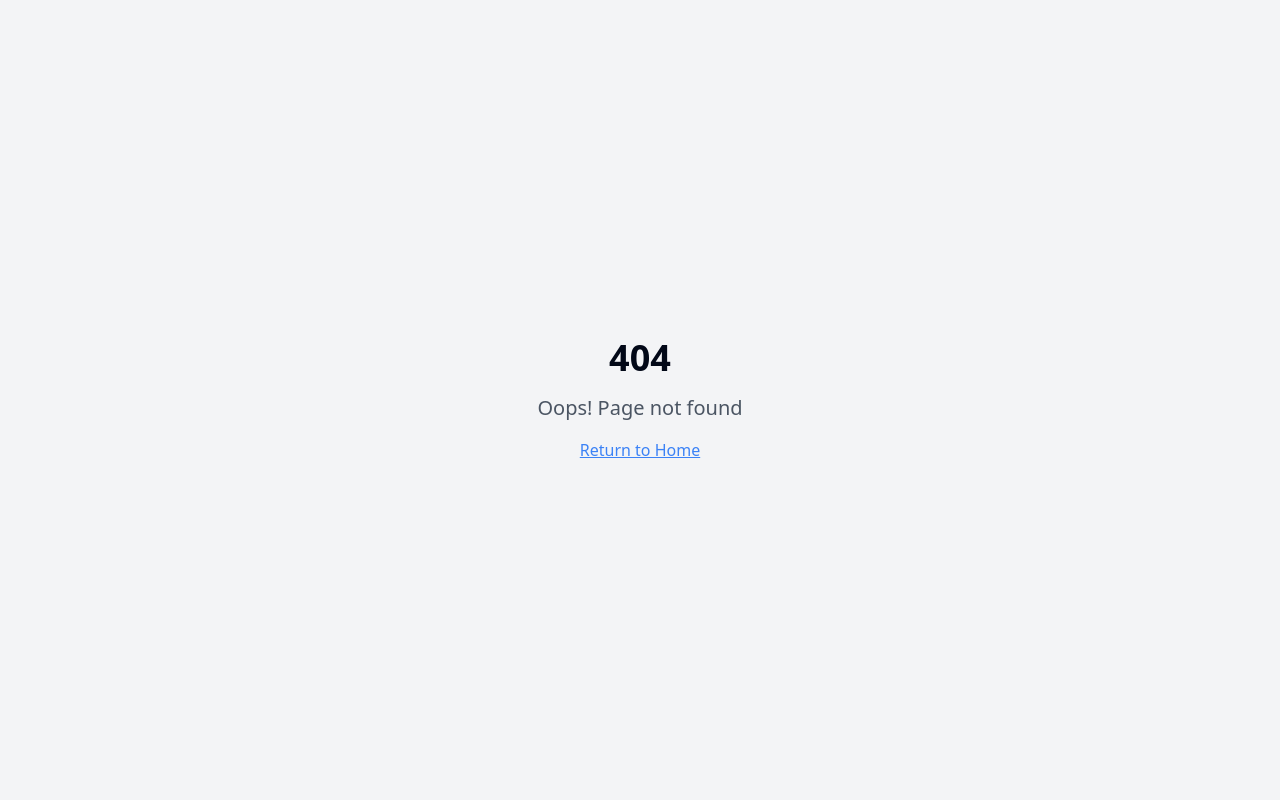
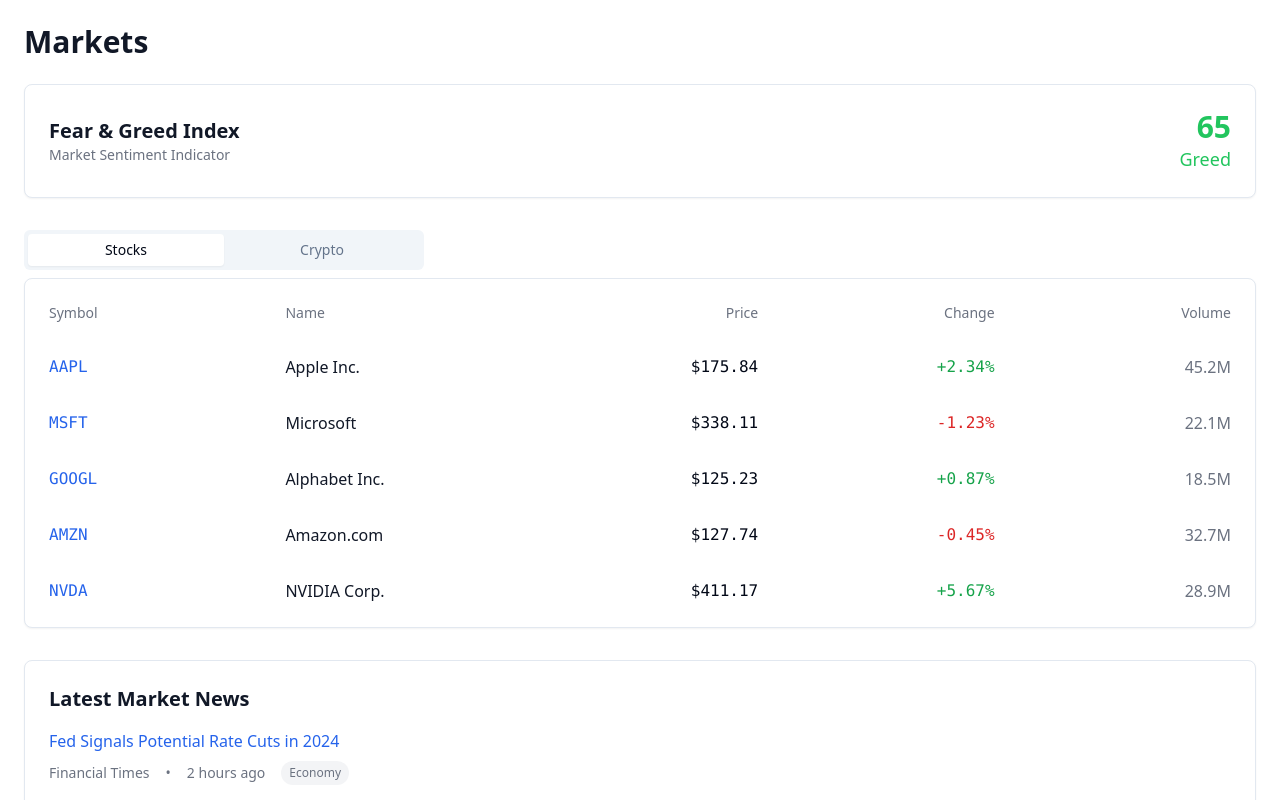
Before and after one commit to jruttan1/stock-page, a React (Vite) app: page /markets in a window 1280 px wide. Before the commit this address had no page. Shown: the top 800 px of the page. Built offline with nearby package versions, Linux system fonts and the light colour scheme.

Commit message:
Add stock and crypto tracker page
Implement a new page for tracking top stocks and cryptocurrencies in a modern blue and white design. The page will display tickers, names, and relevant details for each asset, along with a news section and a greed/fear index at the top.
[skip gpt_engineer]

```diff
--- a/src/App.tsx
+++ b/src/App.tsx
@@ -4,6 +4,7 @@ import { TooltipProvider } from "@/components/ui/tooltip";
 import { QueryClient, QueryClientProvider } from "@tanstack/react-query";
 import { BrowserRouter, Routes, Route } from "react-router-dom";
 import Index from "./pages/Index";
+import Markets from "./pages/Markets";
 import NotFound from "./pages/NotFound";
 
 const queryClient = new QueryClient();
@@ -16,6 +17,7 @@ const App = () => (
       <BrowserRouter>
         <Routes>
           <Route path="/" element={<Index />} />
+          <Route path="/markets" element={<Markets />} />
           <Route path="*" element={<NotFound />} />
         </Routes>
       </BrowserRouter>
--- /dev/null
+++ b/src/components/markets/CryptoList.tsx
@@ -0,0 +1,42 @@
+import { Card } from "@/components/ui/card";
+
+export const CryptoList = () => {
+  // Mockup data - in a real app this would come from an API
+  const cryptos = [
+    { symbol: "BTC", name: "Bitcoin", price: 43521.34, change: 2.45, volume: "12.5B" },
+    { symbol: "ETH", name: "Ethereum", price: 2284.67, change: -1.12, volume: "8.2B" },
+    { symbol: "BNB", name: "Binance Coin", price: 308.45, change: 0.78, volume: "1.4B" },
+    { symbol: "SOL", name: "Solana", price: 98.23, change: 5.67, volume: "2.1B" },
+    { symbol: "XRP", name: "Ripple", price: 0.62, change: -0.34, volume: "1.8B" },
+  ];
+
+  return (
+    <Card className="p-4">
+      <div className="space-y-4">
+        <div className="grid grid-cols-5 text-sm font-medium text-gray-500 p-2">
+          <div>Symbol</div>
+          <div>Name</div>
+          <div className="text-right">Price</div>
+          <div className="text-right">Change</div>
+          <div className="text-right">Volume</div>
+        </div>
+        {cryptos.map((crypto) => (
+          <div
+            key={crypto.symbol}
+            className="grid grid-cols-5 items-center p-2 hover:bg-gray-50 rounded-lg"
+          >
+            <div className="font-mono font-medium text-blue-600">{crypto.symbol}</div>
+            <div className="text-gray-900">{crypto.name}</div>
+            <div className="text-right font-mono">
+              ${crypto.price < 1 ? crypto.price.toFixed(3) : crypto.price.toFixed(2)}
+            </div>
+            <div className={`text-right font-mono ${crypto.change >= 0 ? 'text-green-600' : 'text-red-600'}`}>
+              {crypto.change >= 0 ? '+' : ''}{crypto.change}%
+            </div>
+            <div className="text-right text-gray-500">{crypto.volume}</div>
+          </div>
+        ))}
+      </div>
+    </Card>
+  );
+};
--- /dev/null
+++ b/src/components/markets/FearGreedIndex.tsx
@@ -0,0 +1,32 @@
+import { Card } from "@/components/ui/card";
+
+export const FearGreedIndex = () => {
+  // Mockup data - in a real app this would come from an API
+  const fearGreedValue = 65;
+  const sentiment = fearGreedValue > 50 ? "Greed" : "Fear";
+  const getColor = (value: number) => {
+    if (value >= 75) return "text-green-600";
+    if (value >= 50) return "text-green-500";
+    if (value >= 25) return "text-orange-500";
+    return "text-red-500";
+  };
+
+  return (
+    <Card className="p-6">
+      <div className="flex justify-between items-center">
+        <div>
+          <h2 className="text-xl font-semibold text-gray-900">Fear & Greed Index</h2>
+          <p className="text-sm text-gray-500">Market Sentiment Indicator</p>
+        </div>
+        <div className="text-right">
+          <span className={`text-3xl font-bold ${getColor(fearGreedValue)}`}>
+            {fearGreedValue}
+          </span>
+          <p className={`text-lg font-medium ${getColor(fearGreedValue)}`}>
+            {sentiment}
+          </p>
+        </div>
+      </div>
+    </Card>
+  );
+};
--- /dev/null
+++ b/src/components/markets/NewsSection.tsx
@@ -0,0 +1,51 @@
+import { Card } from "@/components/ui/card";
+
+export const NewsSection = () => {
+  // Mockup data - in a real app this would come from an API
+  const news = [
+    {
+      id: 1,
+      title: "Fed Signals Potential Rate Cuts in 2024",
+      source: "Financial Times",
+      time: "2 hours ago",
+      category: "Economy",
+    },
+    {
+      id: 2,
+      title: "Apple Announces New AI Integration for iPhone",
+      source: "Bloomberg",
+      time: "4 hours ago",
+      category: "Technology",
+    },
+    {
+      id: 3,
+      title: "Bitcoin Surges Past Key Resistance Level",
+      source: "CoinDesk",
+      time: "5 hours ago",
+      category: "Crypto",
+    },
+  ];
+
+  return (
+    <Card className="p-6">
+      <h2 className="text-xl font-semibold text-gray-900 mb-4">Latest Market News</h2>
+      <div className="space-y-4">
+        {news.map((item) => (
+          <div key={item.id} className="border-b border-gray-100 last:border-0 pb-4 last:pb-0">
+            <h3 className="text-blue-600 font-medium hover:text-blue-700 cursor-pointer">
+              {item.title}
+            </h3>
+            <div className="flex items-center space-x-4 mt-2 text-sm text-gray-500">
+              <span>{item.source}</span>
+              <span>•</span>
+              <span>{item.time}</span>
+              <span className="bg-gray-100 px-2 py-1 rounded-full text-xs">
+                {item.category}
+              </span>
+            </div>
+          </div>
+        ))}
+      </div>
+    </Card>
+  );
+};
--- /dev/null
+++ b/src/components/markets/StockList.tsx
@@ -0,0 +1,40 @@
+import { Card } from "@/components/ui/card";
+
+export const StockList = () => {
+  // Mockup data - in a real app this would come from an API
+  const stocks = [
+    { symbol: "AAPL", name: "Apple Inc.", price: 175.84, change: 2.34, volume: "45.2M" },
+    { symbol: "MSFT", name: "Microsoft", price: 338.11, change: -1.23, volume: "22.1M" },
+    { symbol: "GOOGL", name: "Alphabet Inc.", price: 125.23, change: 0.87, volume: "18.5M" },
+    { symbol: "AMZN", name: "Amazon.com", price: 127.74, change: -0.45, volume: "32.7M" },
+    { symbol: "NVDA", name: "NVIDIA Corp.", price: 411.17, change: 5.67, volume: "28.9M" },
+  ];
+
+  return (
+    <Card className="p-4">
+      <div className="space-y-4">
+        <div className="grid grid-cols-5 text-sm font-medium text-gray-500 p-2">
+          <div>Symbol</div>
+          <div>Name</div>
+          <div className="text-right">Price</div>
+          <div className="text-right">Change</div>
+          <div className="text-right">Volume</div>
+        </div>
+        {stocks.map((stock) => (
+          <div
+            key={stock.symbol}
+            className="grid grid-cols-5 items-center p-2 hover:bg-gray-50 rounded-lg"
+          >
+            <div className="font-mono font-medium text-blue-600">{stock.symbol}</div>
+            <div className="text-gray-900">{stock.name}</div>
+            <div className="text-right font-mono">${stock.price.toFixed(2)}</div>
+            <div className={`text-right font-mono ${stock.change >= 0 ? 'text-green-600' : 'text-red-600'}`}>
+              {stock.change >= 0 ? '+' : ''}{stock.change}%
+            </div>
+            <div className="text-right text-gray-500">{stock.volume}</div>
+          </div>
+        ))}
+      </div>
+    </Card>
+  );
+};
--- /dev/null
+++ b/src/pages/Markets.tsx
@@ -0,0 +1,39 @@
+import { useState } from "react";
+import { FearGreedIndex } from "@/components/markets/FearGreedIndex";
+import { StockList } from "@/components/markets/StockList";
+import { CryptoList } from "@/components/markets/CryptoList";
+import { NewsSection } from "@/components/markets/NewsSection";
+import { Tabs, TabsContent, TabsList, TabsTrigger } from "@/components/ui/tabs";
+
+const Markets = () => {
+  const [activeTab, setActiveTab] = useState("stocks");
+
+  return (
+    <div className="min-h-screen bg-white p-6">
+      <h1 className="text-3xl font-bold text-gray-900 mb-6">Markets</h1>
+
+      <div className="mb-8">
+        <FearGreedIndex />
+      </div>
+
+      <Tabs defaultValue="stocks" className="mb-8">
+        <TabsList className="grid w-full grid-cols-2 max-w-[400px]">
+          <TabsTrigger value="stocks">Stocks</TabsTrigger>
+          <TabsTrigger value="crypto">Crypto</TabsTrigger>
+        </TabsList>
+        <TabsContent value="stocks">
+          <StockList />
+        </TabsContent>
+        <TabsContent value="crypto">
+          <CryptoList />
+        </TabsContent>
+      </Tabs>
+
+      <div className="mt-8">
+        <NewsSection />
+      </div>
+    </div>
+  );
+};
+
+export default Markets;
```
